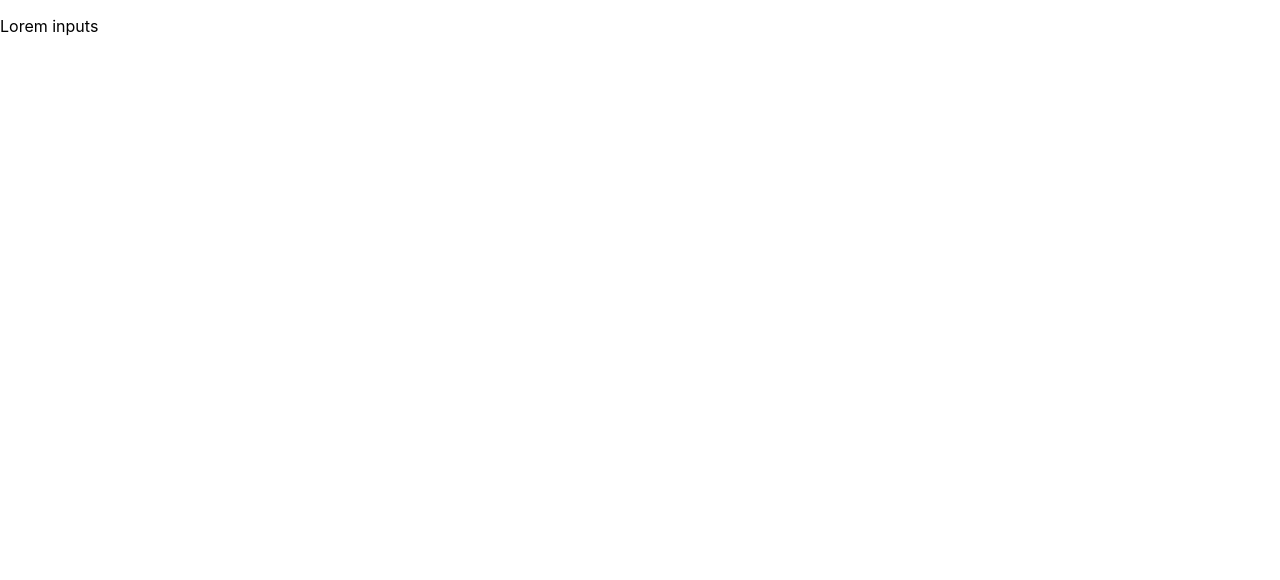
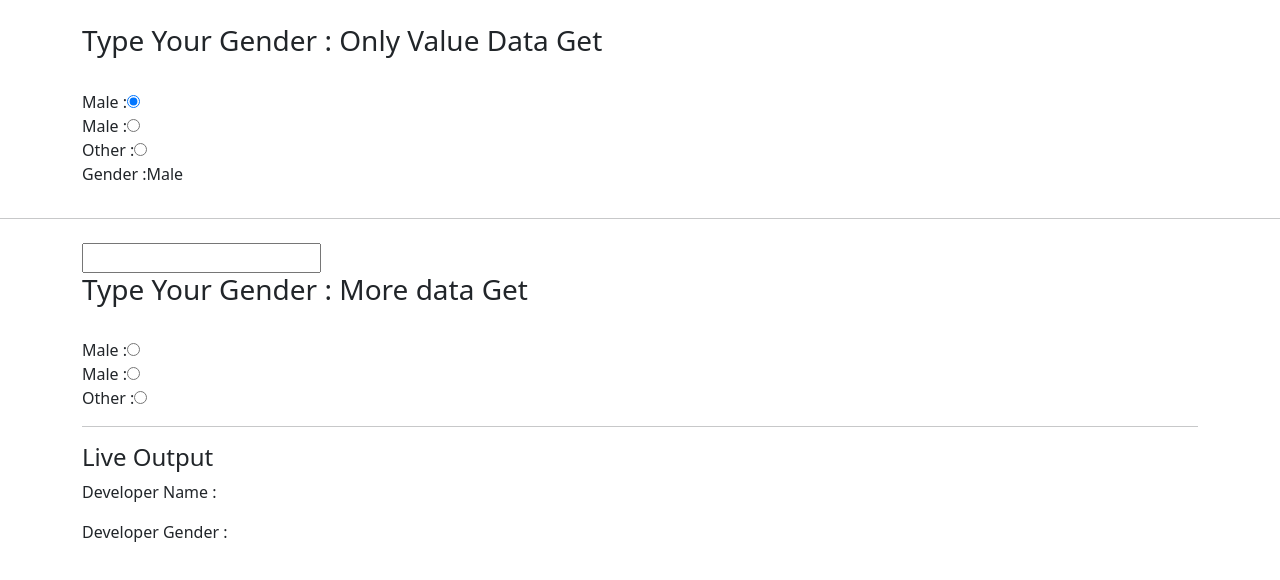
Before and after one commit to JabedWeb/Reducer, a React (Create React App) app: page / in a window 1280 px wide. Shown: the top 580 px of the page. Built offline with nearby package versions, Linux system fonts and the light colour scheme.

Commit message:
First Commit

```diff
--- a/src/App.js
+++ b/src/App.js
@@ -1,10 +1,14 @@
+//import Forms from "./Components/Form";
+import RadioButton from "./Components/RadioButton";
 
 
 function App() {
   return (
    <>
 
-   <p>Lorem inputs</p>
+  <RadioButton/>
+
+   {/* <Forms/> */}
 
    </>
   );
--- /dev/null
+++ b/src/Components/RadioButton.jsx
@@ -0,0 +1,79 @@
+import React, { useState } from 'react'
+import { Col,Row, Container} from 'react-bootstrap'
+
+const RadioButton = () => {
+
+    //catch the radio button value for normal Form
+  const [radiobutton,setRadiobutton]=useState('Male')
+
+
+
+    //catch the radio button value for normal Form
+    const [radioGet,setRadioGet]=useState({
+        name : '',
+        developerGender : ''
+    })
+
+    const {name,developerGender}=radioGet
+
+
+  return (
+  <>
+    <Container>
+        <Row className='mt-4'>
+            <Col>
+            <form>
+                <div>
+                    <h3>Type Your Gender : Only Value Data Get</h3>
+                    <br/>
+                    <label>Male :</label>
+                    <input onChange={e=> setRadiobutton(e.target.value)} name='gender' value='Male' type="radio" checked={radiobutton==='Male'}/>
+                    <br />
+
+                    <label>Male :</label>
+                    <input onChange={e=> setRadiobutton(e.target.value)} name='gender' value='Female' type="radio" checked={radiobutton==='Female'}/>
+                    <br />
+
+                    <label>Other :</label>
+                    <input onChange={e=> setRadiobutton(e.target.value)} name='gender' value='Other' type="radio" checked={radiobutton==='Other'}/>
+                </div>
+
+                <p>Gender :{radiobutton} </p>
+
+            </form>
+            </Col>
+        </Row>
+    </Container>
+    <hr/>
+    <Container>
+        <Row className='mt-4'>
+            <Col>
+            <form>
+                <input type="text" value={name} onChange={e=> setRadioGet({...radioGet,name : e.target.value})} />
+                <div>
+                    <h3>Type Your Gender : More data Get</h3>
+                    <br/>
+                    <label>Male :</label>
+                    <input name='gender' value='Male'  type="radio" />
+                    <br />
+
+                    <label>Male :</label>
+                    <input  name='gender' value='Female' type="radio"/>
+                    <br />
+
+                    <label>Other :</label>
+                    <input name='gender' value='Other' type="radio" />
+                </div>
+                <hr />
+                <h4>Live Output</h4>
+                <p>Developer Name : {name} </p>
+                <p>Developer Gender :{developerGender} </p>
+            </form>
+            </Col>
+        </Row>
+    </Container>
+  </>
+  )
+}
+
+export default RadioButton
--- a/src/index.js
+++ b/src/index.js
@@ -1,6 +1,7 @@
 import React from 'react';
 import ReactDOM from 'react-dom/client';
 import './index.css';
+import 'bootstrap/dist/css/bootstrap.min.css'
 import App from './App';
 
 
```
Also changed, not shown: src/Components/Form.jsx (+51 -3 lines).
